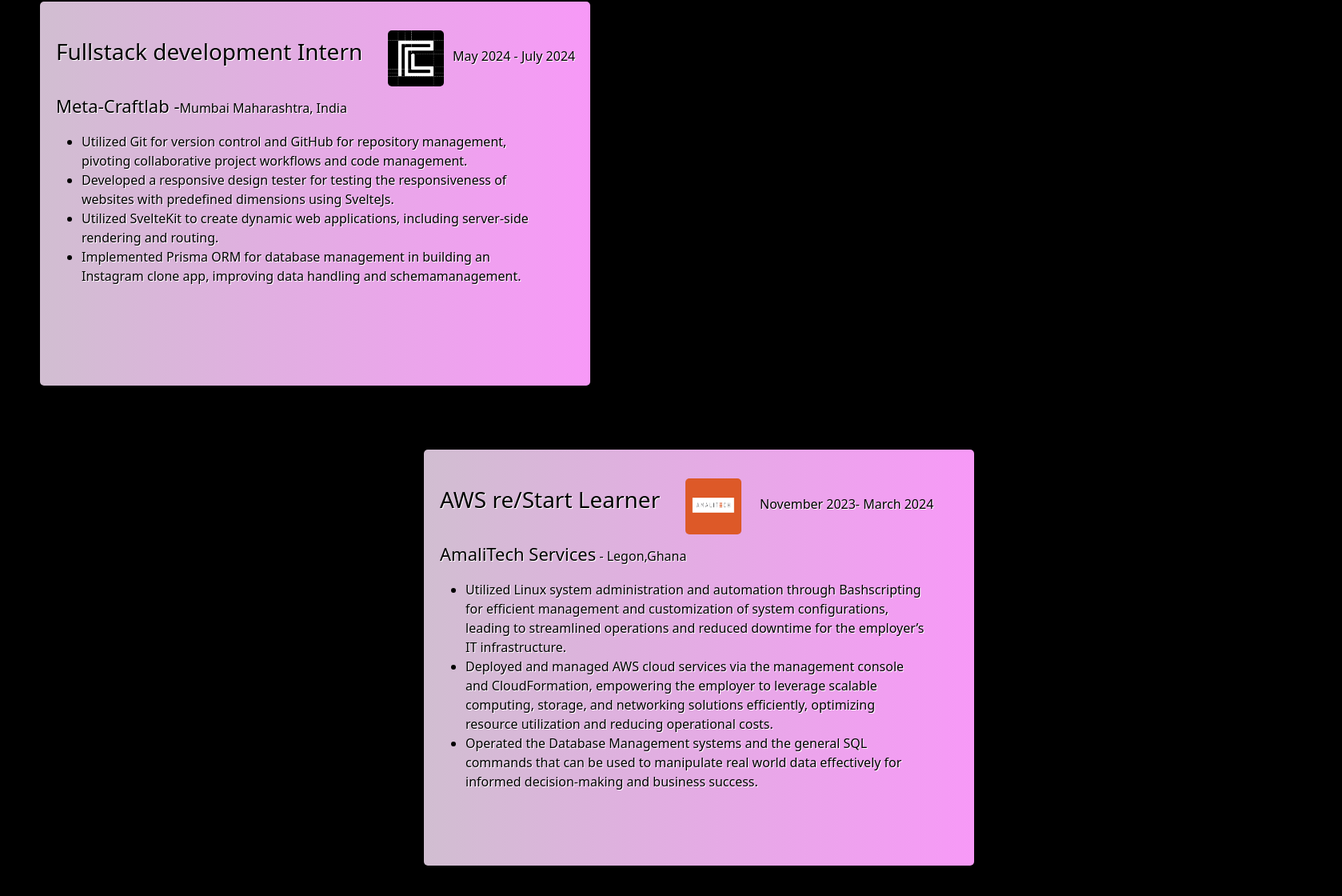
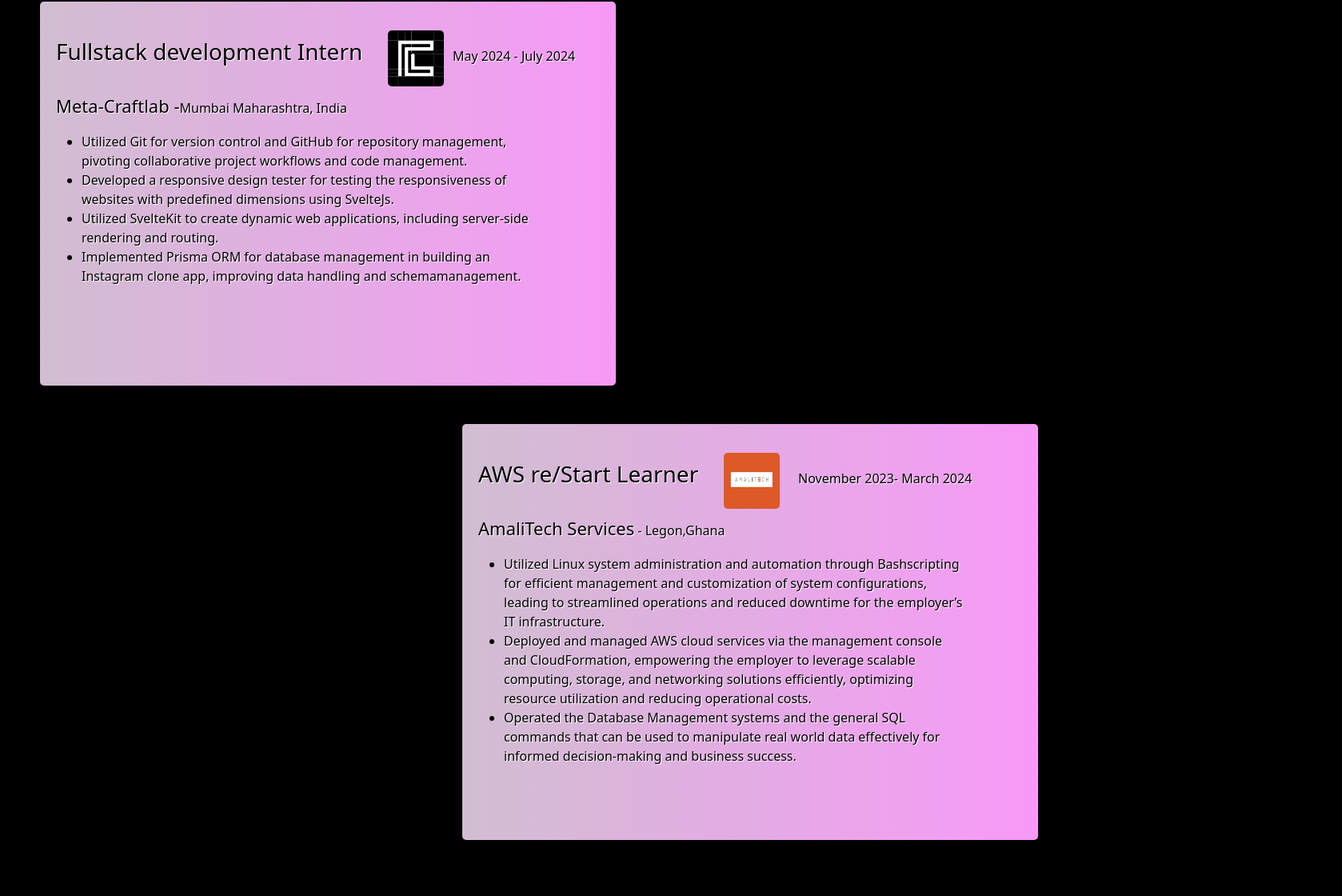
Before and after one commit to dkmakyer/portfolio-website, a React (Vite) app in the folder portfolio-website/: page /about in a window 1280 px wide. Shown: the part 889-2009 px from the top of the page at 80% size, 1678 px wide, since content can reach past the window. Built offline with nearby package versions, Linux system fonts and the light colour scheme.

Commit message:
updated all components
made the components responsive

```diff
--- a/portfolio-website/src/components/experience/experience.css
+++ b/portfolio-website/src/components/experience/experience.css
@@ -11,7 +11,7 @@
     color: rgb(255, 255, 255);
 }
 .experience-container .experience-grid{
-    display: grid ;
+    display: grid;
     grid-template-columns: 1fr;
 }
 
@@ -19,10 +19,10 @@
     text-align: center;
 }
 
-.cont{
+.craftlab{
     padding: 20px;
     height: 60vh;
-    width: 43rem;
+    width: 45rem;
     box-sizing: border-box;
     margin-bottom: 30px;
     background-image: linear-gradient(to right, rgb(209, 190, 209), rgb(247, 153, 247));
@@ -35,7 +35,7 @@
     box-sizing: border-box;
     padding-bottom: 50px;
 }
-.cont:hover{
+.craftlab:hover{
     background-image: none;
     border: 5px solid rgba(247, 153, 247);
     color: rgb(255, 255, 255);
@@ -46,7 +46,35 @@
     width: 47rem;
     height: 65vh;
 }
-
+.amalitech{
+    padding: 20px;
+    height: 60vh;
+    width: 45rem;
+    box-sizing: border-box;
+    margin-bottom: 30px;
+    background-image: linear-gradient(to right, rgb(209, 190, 209), rgb(247, 153, 247));
+    color: rgb(0, 0, 0);
+    z-index: 1;
+    border-radius: 5px;
+    text-shadow: 1px 1px 0 rgb(255, 255, 255);
+    filter: blur(0.5px);
+    transition: all 0.2s ease;
+    box-sizing: border-box;
+    padding-bottom: 50px;
+    margin-top: 50px;
+    transform: translate(33rem, -2rem);
+}
+.amalitech:hover{
+    background-image: none;
+    border: 5px solid rgba(247, 153, 247);
+    color: rgb(255, 255, 255);
+    box-sizing: border-box;
+    text-shadow: 1px 1px 0 rgb(247, 153, 247);
+    filter: none;
+    background-color: rgba(201, 198, 195, 0.2);
+    width: 47rem;
+    height: 63vh;
+}
 
 .date:nth-of-type(1){
     transform: translate(31rem, -3.6rem);
@@ -69,20 +97,14 @@
     align-items: center;
 }
 
-.cont:nth-of-type(1) img{
+.craftlab img{
     transform: translate(2rem, 1rem);
     width: 70px;
     height: 70px;
     border-radius: 5px;
     z-index: 2;
 }
-
-.cont:nth-of-type(2){
-    margin-top: 50px;
-   transform: translateX(30rem);
-}
-
-.cont:nth-of-type(2) img{
+.amalitech img{
     transform: translate(2rem, 1rem);
     width: 70px;
     height: 70px;
@@ -92,10 +114,15 @@
 .amalitech{
     height: 65vh;
 }
-
+@media (min-width: 641px) and (max-width: 1007){
+    .amalitech{
+        transform: translateX(-10rem);
+    }
+    /* dont forget to work on  this tomorrow */
+}
 @media (max-width: 640px){
-    .cont{
-        width: 28rem;
+    .craftlab, .amalitech{
+        width: 30rem;
         pointer-events: none;
     }
     .craftlab{
@@ -107,7 +134,7 @@
     .amalitech .date{
         transform: translate(-0.1rem, 1.9rem);
     }
-    .cont:nth-of-type(2){
+    .amalitech{
         margin-top: 50px;
         transform: translateX(0.1rem);
     }
@@ -118,9 +145,3 @@
         width: 25rem;
     }
 }
-@media (min-width: 641px) and (max-width: 1007){
-    .amalitech{
-        background-color: yellow;
-    }
-    /* dont forget to work on  this tomorrow */
-}
--- a/portfolio-website/src/components/header/header.css
+++ b/portfolio-website/src/components/header/header.css
@@ -67,3 +67,36 @@
     font-size: 20px;
     text-decoration: underline;
 }
+
+@media (max-width: 640px){
+    .header{
+        display: grid;
+        grid-template-columns: 1fr 1fr;
+        gap: auto;
+        width: 100vw;
+    }
+    .navigation{
+        transform: translateX(-3rem);
+    }
+    .my-name{
+        transform: translateX(3rem);
+    }
+    .navigation a:nth-of-type(4){
+        transform: translateX(-3rem);
+        background-color: none;
+    }
+}
+@media (min-width: 641px) and (max-width: 1007px){
+    .header{
+        display: grid;
+        grid-template-columns: 1fr 1fr;
+        gap: auto;
+        min-width: 100vw;
+    }
+    .navigation{
+        transform: translateX(-15rem);
+    }
+    .my-name{
+        transform: translateX(3rem);
+    }
+}
--- a/portfolio-website/src/components/project-card/project-card.css
+++ b/portfolio-website/src/components/project-card/project-card.css
@@ -47,3 +47,30 @@
 .project-info .info{
     transform: translateY(-20px);
 }
+
+@media (max-width: 640px) {
+    .project-container{
+        height: 40rem;
+        width: 25rem;
+        pointer-events: none;
+    }
+    .project-info{
+        transform: translate(-22rem, 17rem);
+    }
+    .project-image img{
+        width: 25rem;
+    }
+}
+@media (min-width: 641px) and (max-width: 1007px){
+    .project-container{
+        height: 40rem;
+        width: 25rem;
+        pointer-events: none;
+    }
+    .project-info{
+        transform: translate(-22rem, 17rem);
+    }
+    .project-image img{
+        width: 25rem;
+    }
+}
--- a/portfolio-website/src/components/skills/skills.css
+++ b/portfolio-website/src/components/skills/skills.css
@@ -13,7 +13,7 @@
 }
 .skills h2{
     transform: translateX(35rem);
-    color: rgb(247, 153, 247);
+    color: rgb(255, 255, 255);
 }
 .skill:nth-of-type(1){
     grid-column: 1/ 2;
@@ -65,6 +65,9 @@
         display: grid;
         grid-template-columns: 1fr;
     }
+    .skills h2{
+        transform: translateX(11rem);
+    }
     .skill li{
         font-size: 13px;
     }
@@ -74,6 +77,8 @@
         display: grid;
         grid-template-columns: 1fr 1fr;
     }
+    .skills h2{
+    transform: translateX(-35rem);}
     .skill li{
         font-size: 13px;
     }
```
